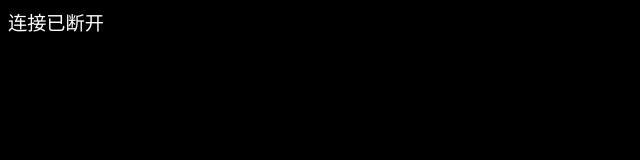
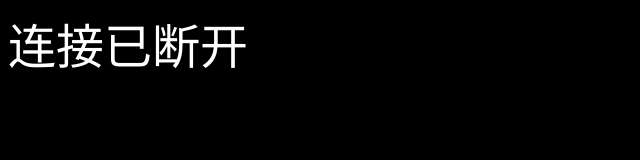
Before and after one commit to zwb800/HoverServer, a plain HTML site: page index.html in a window 1280 px wide. Shown: the whole page, without its empty margins (0-640 px from the left). Drawn offline with Linux system fonts and the light colour scheme.

Commit message:
更大的字体

```diff
--- a/index.html
+++ b/index.html
@@ -12,8 +12,7 @@
   body{
     background-color: black;
     color:white;
-    font-size: larger;
-    touch-action: none;
+    font-size: 48px;
   }
 </style>
 <script>
```
